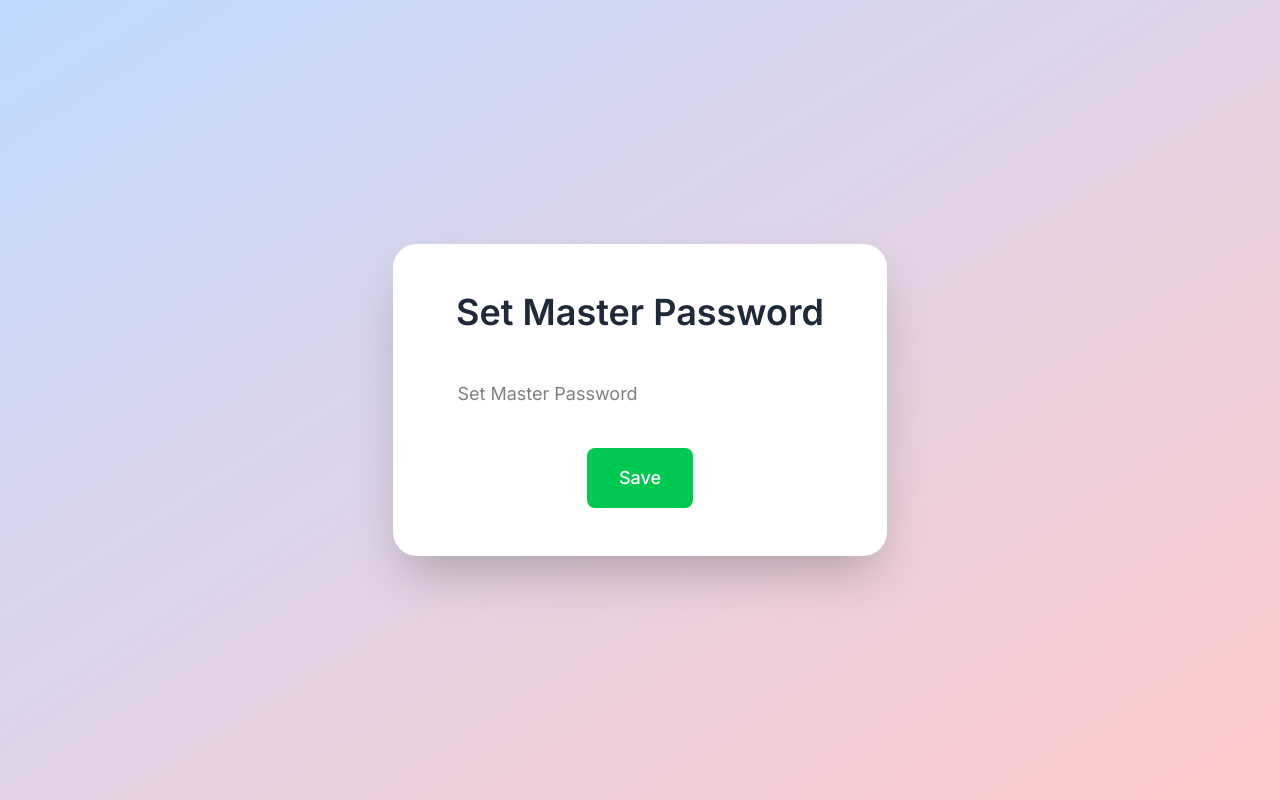
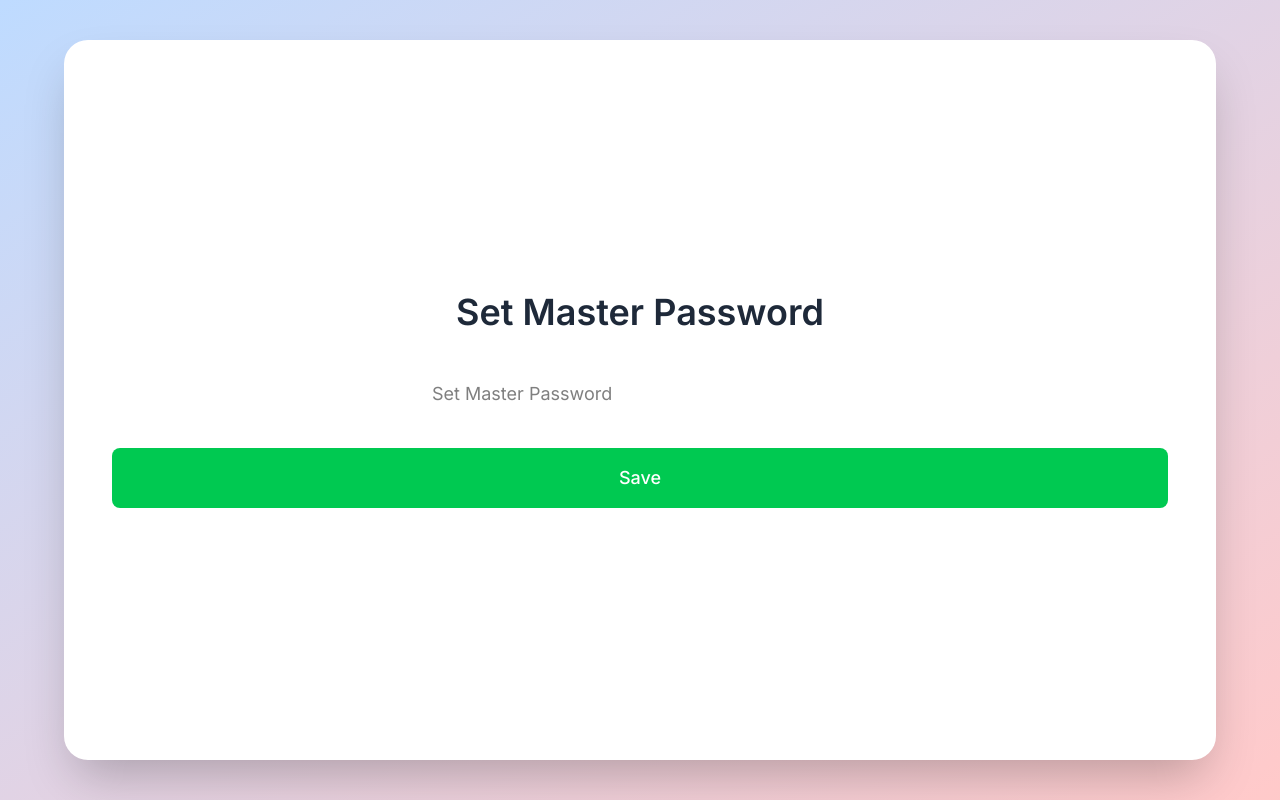
Before and after one commit to t3volabs/app, a Vue app: page /backup in a window 1280 px wide. Built offline with nearby package versions, Linux system fonts and the light colour scheme.

Commit message:
refactor App.vue and backup.vue for improved layout and styling; adjust padding, font sizes, and structure

```diff
--- a/src/App.vue
+++ b/src/App.vue
@@ -1,14 +1,14 @@
 <template>
-  <div class="min-h-screen bg-gradient-to-br from-blue-200 to-red-200 flex items-center justify-center p-4">
-    <div class="bg-white bg-opacity-40 backdrop-blur-lg rounded-3xl shadow-2xl overflow-hidden flex">
-      <div v-if="!encryptionKeySet" class="w-full p-12 text-center">
-        <h1 class="text-4xl font-semibold text-gray-800 mb-8">Set Master Password</h1>
+  <div class="min-h-screen bg-gradient-to-br from-blue-200 to-red-200 flex items-center justify-center p-4 sm:p-0">
+    <div class="bg-white bg-opacity-40 backdrop-blur-lg rounded-3xl shadow-2xl overflow-hidden flex flex-col sm:flex-row w-full max-w-6xl h-[calc(100vh-2rem)] sm:h-[90vh]">
+      <div v-if="!encryptionKeySet" class="w-full p-6 sm:p-12 text-center flex flex-col justify-center">
+        <h1 class="text-3xl sm:text-4xl font-semibold text-gray-800 mb-8">Set Master Password</h1>
         <input v-model="passwordInput" type="password" placeholder="Set Master Password" class="w-full max-w-md mx-auto p-4 text-lg border-0 rounded-lg bg-white bg-opacity-50 focus:bg-opacity-70 focus:outline-none focus:ring-2 focus:ring-blue-400 transition duration-200" />
         <button @click="setEncryptionKey" class="mt-6 px-8 py-4 bg-green-500 hover:bg-green-600 text-white text-lg font-medium rounded-lg transition duration-200 focus:outline-none focus:ring-2 focus:ring-green-400 focus:ring-offset-2">Save</button>
       </div>
 
-      <div v-else-if="!isUnlocked" class="w-full p-12 text-center">
-        <h1 class="text-4xl font-semibold text-gray-800 mb-8">Enter Master Password</h1>
+      <div v-else-if="!isUnlocked" class="w-full p-6 sm:p-12 text-center flex flex-col justify-center">
+        <h1 class="text-3xl sm:text-4xl font-semibold text-gray-800 mb-8">Enter Master Password</h1>
         <input v-model="passwordInput" type="password" placeholder="Master Password" class="w-full max-w-md mx-auto p-4 text-lg border-0 rounded-lg bg-white bg-opacity-50 focus:bg-opacity-70 focus:outline-none focus:ring-2 focus:ring-blue-400 transition duration-200" />
         <button @click="unlockApp" class="mt-6 px-8 py-4 bg-blue-500 hover:bg-blue-600 text-white text-lg font-medium rounded-lg transition duration-200 focus:outline-none focus:ring-2 focus:ring-blue-400 focus:ring-offset-2">Unlock</button>
         <div v-if="error" class="mt-4 p-4 bg-red-100 text-red-700 rounded-lg">
@@ -17,17 +17,17 @@
       </div>
 
       <template v-else>
-        <nav class="w-24 bg-black text-yellow-400 bg-opacity-30 backdrop-blur-md">
-          <div class="h-full flex flex-col items-center justify-between py-8">
-            <div class="space-y-8">
+        <nav class="w-full sm:w-24 bg-black text-yellow-400 bg-opacity-30 backdrop-blur-md">
+          <div class="flex sm:flex-col items-center justify-between p-4 sm:py-8 sm:h-full">
+            <div class="flex sm:flex-col space-x-4 sm:space-x-0 sm:space-y-8">
               <router-link v-for="item in navItems" :key="item.to" :to="item.to" class="block p-2 rounded-lg transition duration-200 group">
-                <component :is="item.icon" class="w-8 h-8 group-hover:text-red-400 transition-colors duration-200" />
+                <component :is="item.icon" class="w-6 h-6 sm:w-8 sm:h-8 group-hover:text-red-400 transition-colors duration-200" />
               </router-link>
             </div>
           </div>
         </nav>
 
-        <main class="flex-1 p-12 overflow-y-auto">
+        <main class="flex-1 p-6 sm:p-12 overflow-y-auto">
           <RouterView />
         </main>
       </template>
@@ -89,5 +89,13 @@ const navItems = [
 
 body {
   font-family: "Inter", sans-serif;
+  margin: 0;
+  padding: 0;
+}
+
+#app {
+  min-height: 100vh;
+  display: flex;
+  flex-direction: column;
 }
 </style>
--- a/src/views/backup.vue
+++ b/src/views/backup.vue
@@ -1,6 +1,6 @@
 <template>
   <div class="flex items-center justify-center p-4">
-    <div class="w-full max-w-4xl bg-gradient-to-r from-purple-50 to-blue-50 rounded-xl shadow-lg p-8 space-y-8 transition-all duration-300 ease-in-out hover:shadow-xl">
+    <div class="w-full">
       <h1 class="text-3xl font-bold text-center text-gray-800 mb-6">Sync & Backup</h1>
 
       <div class="space-y-6">
```
